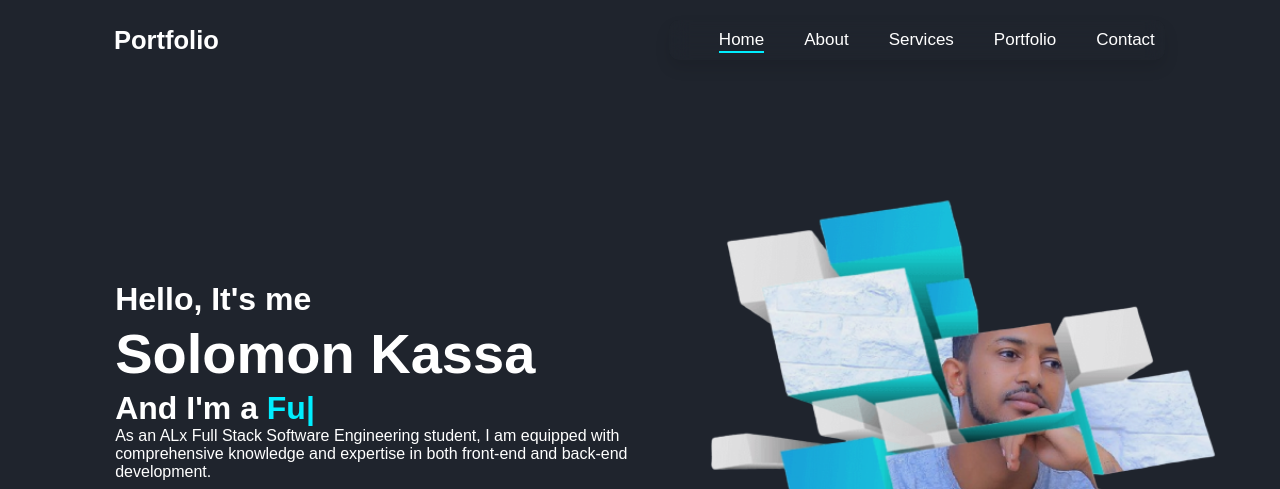
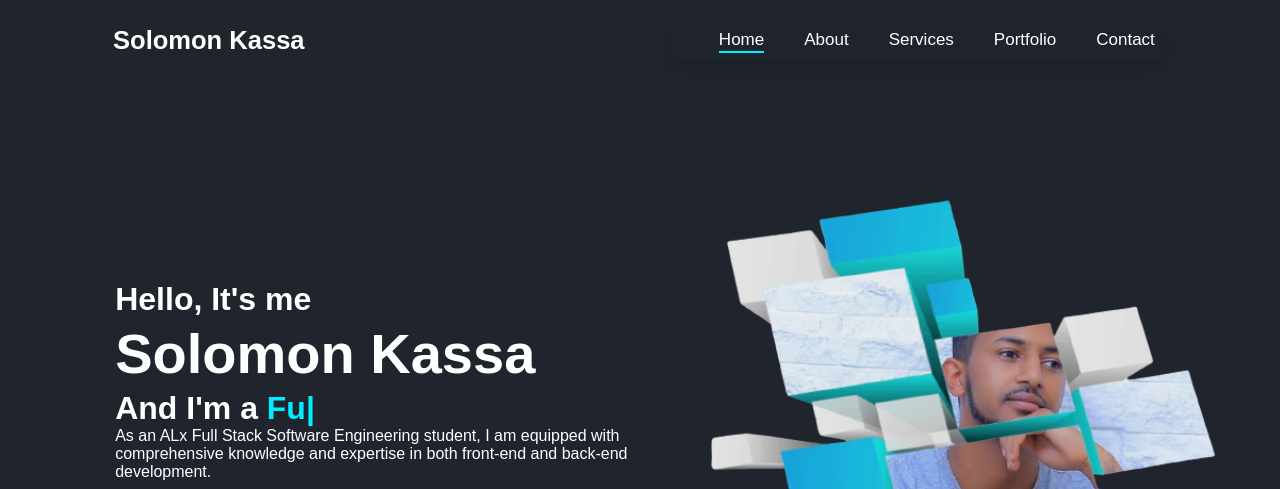
Before and after one commit to Solomonkassa/solomonkassa.github.io, a plain HTML site: page index.html in a window 1280 px wide. Shown: the top 489 px of the page. Drawn offline with nearby package versions, Linux system fonts and the light colour scheme.

Commit message:
Update index.html

```diff
--- a/index.html
+++ b/index.html
@@ -9,7 +9,7 @@
   </head>
 <body>
     <header class="header">
-        <a href="#" class="logo">Portfolio</a>
+        <a href="#" class="logo">Solomon Kassa</a>
         <i class='bx bx-menu' id="menu-icon"></i>
         <nav class="navbar">
             <a href="#home">Home</a>
```
